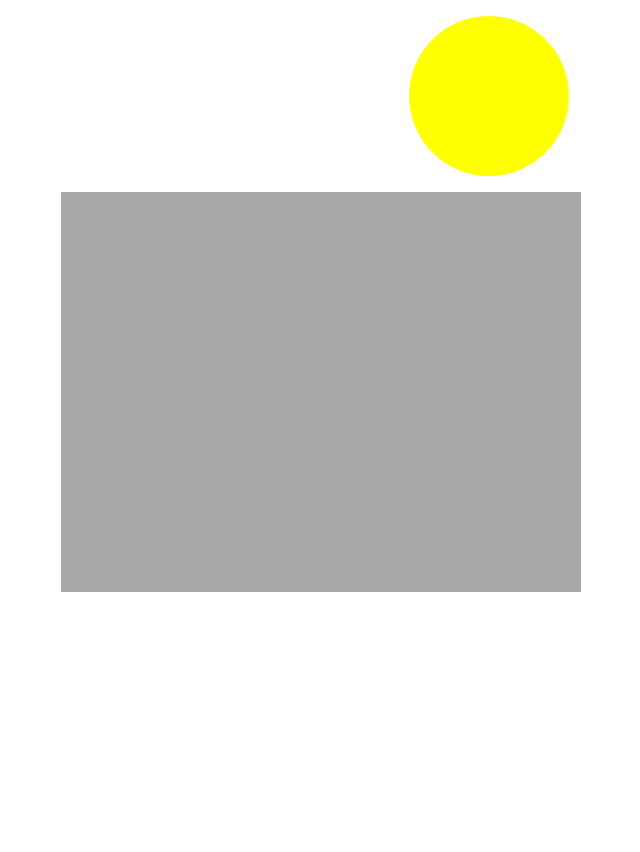
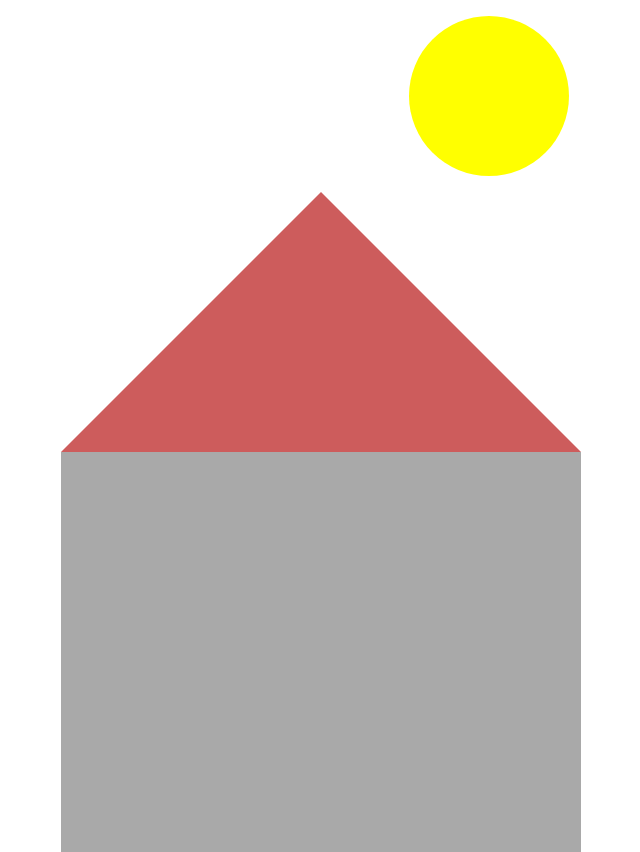
Before and after one commit to y-webdev/cookie-bakery, a Vue app: page / in a window 1280 px wide. Shown: the whole page, without its empty margins (319-959 px from the left). Before the commit the page ends 800 px from the top, so only its background shows below. Built offline with nearby package versions, Linux system fonts and the light colour scheme.

Commit message:
Add roof

```diff
--- a/src/components/Roof.vue
+++ b/src/components/Roof.vue
@@ -1,4 +1,5 @@
 <template>
+    <div class="mx-1"></div>
 </template>
 
 <script>
@@ -8,5 +9,9 @@ export default {
 </script>
 
 <style scoped>
-
+div {
+    border-left: 16.25rem solid transparent;
+    border-right: 16.25rem solid transparent;
+    border-bottom: 16.25rem solid indianred;
+}
 </style>
```
